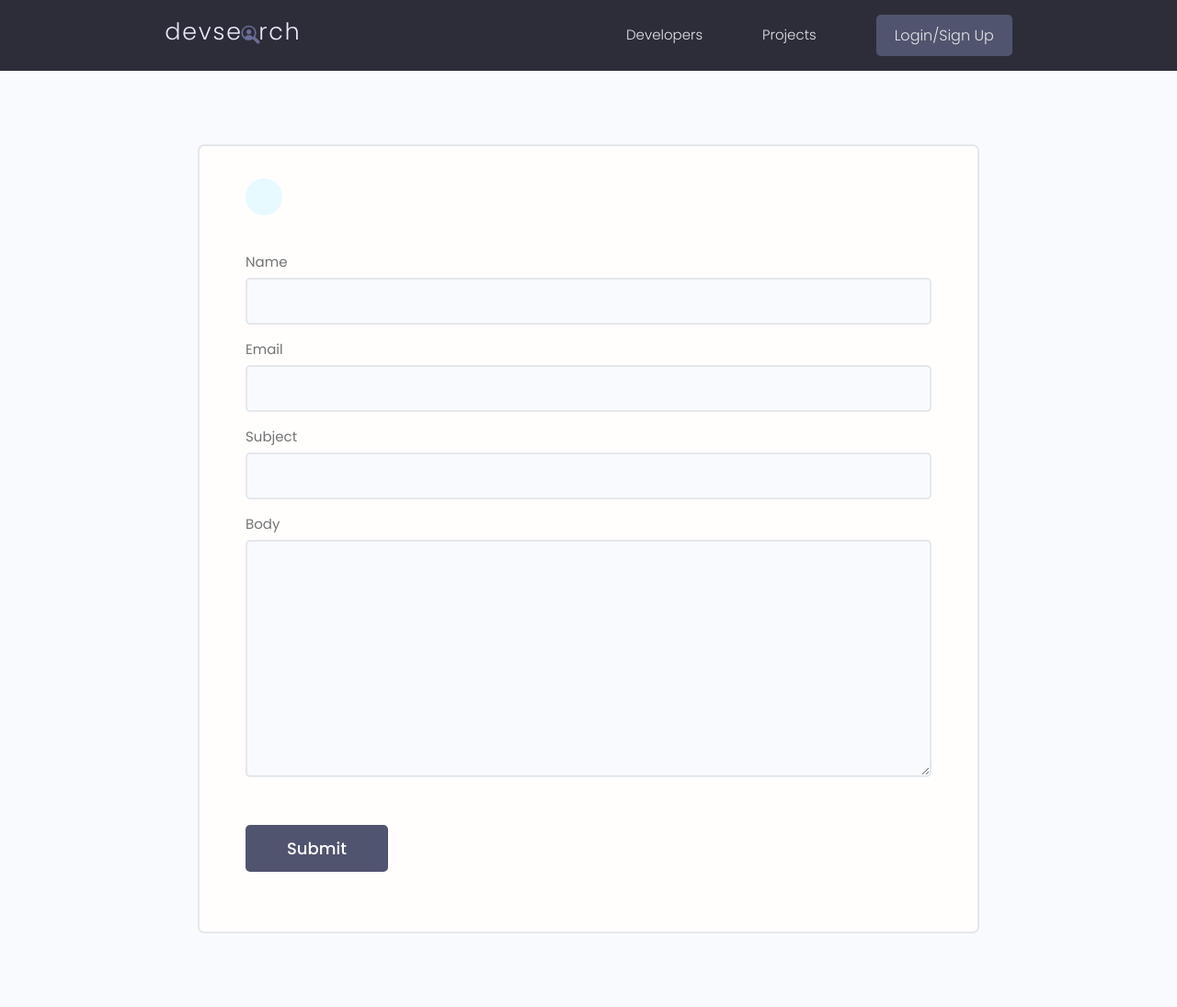
After one commit to Yoshik18/DjangoDevSearch, a Django app: page /send-message/00000000-0000-0000-0000-000000000001/ in a window 1280 px wide. The commit adds this page. Shown: the whole page at 92% size. Run offline with Django 3.2, Linux system fonts and the light colour scheme; tables that the repository leaves empty hold one stand-in row (values such as "Sample post"); some libraries are stand-ins or nearby versions.

Commit message:
Added send message functionality

```diff
--- a/users/forms.py
+++ b/users/forms.py
@@ -1,7 +1,7 @@
 from django.forms import ModelForm
 from django.contrib.auth.forms import UserCreationForm
 from django.contrib.auth.models import User
-from .models import Profile, Skill
+from .models import Profile, Skill, Messages
 
 
 class CustomUserCreationForm(UserCreationForm):
@@ -43,3 +43,15 @@ class SkillForm(ModelForm):
 
         for name, field in self.fields.items():
             field.widget.attrs.update({'class': 'input'})
+
+
+class MessageForm(ModelForm):
+    class Meta:
+        model = Messages
+        fields = ['name', 'email', 'subject', 'body']
+
+    def __init__(self, *args, **kwargs):
+        super(MessageForm, self).__init__(*args, **kwargs)
+
+        for name, field in self.fields.items():
+            field.widget.attrs.update({'class': 'input'})
--- /dev/null
+++ b/users/templates/users/message_form.html
@@ -0,0 +1,40 @@
+{% extends 'main.html' %}
+{% block content %}
+<main class="formPage my-xl">
+    <div class="content-box">
+        <div class="formWrapper">
+            <a class="backButton" href="{% url 'user-profile' recipient.id %}"><i class="im im-angle-left"></i></a>
+            <br>
+
+            <form class="form" method="POST">
+                {% csrf_token %}
+
+                {% if request.user.is_authenticated == False %}
+                    <!-- Input:Text -->
+                <div class="form__field">
+                    <label for="formInput#text">{{form.name.label}} </label>
+                    {{form.name}}
+                </div>
+                <div class="form__field">
+                    <label for="formInput#text">{{form.email.label}} </label>
+                    {{form.email}}
+                </div>
+                {% endif %}
+                <div class="form__field">
+                    <label for="formInput#text">{{form.subject.label}} </label>
+                    {{form.subject}}
+                </div>
+                <div class="form__field">
+                    <label for="formInput#text">{{form.body.label}} </label>
+                    {{form.body}}
+                </div>
+
+
+
+
+                <input class="btn btn--sub btn--lg  my-md" type="submit" value="Submit" />
+            </form>
+        </div>
+    </div>
+</main>
+{% endblock content %}
--- a/users/templates/users/user-profile.html
+++ b/users/templates/users/user-profile.html
@@ -61,7 +61,11 @@
 							</li>
 							{% endif %}
 						</ul>
-						<a href="#" class="btn btn--sub btn--lg">Send Message </a>
+
+						{% if request.user.profile.id != profile.id %}
+						<a href="{% url 'createMessage' profile.id %}" class="btn btn--sub btn--lg">Send Message </a>
+						{% endif %}
+
 					</div>
 				</div>
 			</div>
--- a/users/urls.py
+++ b/users/urls.py
@@ -18,5 +18,7 @@ urlpatterns = [
     path('profile/<str:pk>/', views.userProfile, name="user-profile"),
 
     path('inbox/', views.inbox, name="inbox"),
-    path('inbox/<str:pk>', views.message, name="message")
+    path('inbox/<str:pk>', views.message, name="message"),
+
+    path('send-message/<str:pk>/', views.createMessage, name="createMessage"),
 ]
--- a/users/views.py
+++ b/users/views.py
@@ -5,7 +5,7 @@ from .models import Profile, Skill
 from django.contrib.auth.models import User
 from django.contrib import messages
 from .forms import CustomUserCreationForm
-from .forms import ProfileForm, SkillForm
+from .forms import ProfileForm, SkillForm, MessageForm
 from django.contrib.auth.decorators import login_required
 from django.db.models import Q
 
@@ -165,3 +165,31 @@ def message(request, pk):
         message.save()
     context = {'message': message}
     return render(request, 'users/message.html', context)
+
+
+def createMessage(request, pk):
+    recipient = Profile.objects.get(id=pk)
+    form = MessageForm()
+
+    try:
+        sender = request.user.profile
+    except:
+        sender = None
+
+    if request.method == 'POST':
+        form = MessageForm(request.POST)
+        if form.is_valid():
+            message = form.save(commit=False)
+            message.sender = sender
+            message.recipient = recipient
+
+            if sender:
+                message.name = sender.name
+                message.email = sender.email
+            message.save()
+
+            messages.success(request, 'Your message was successfully sent')
+            return redirect('user-profile', pk=recipient.id)
+
+    context = {'recipient': recipient, 'form': form}
+    return render(request, 'users/message_form.html', context)
```
